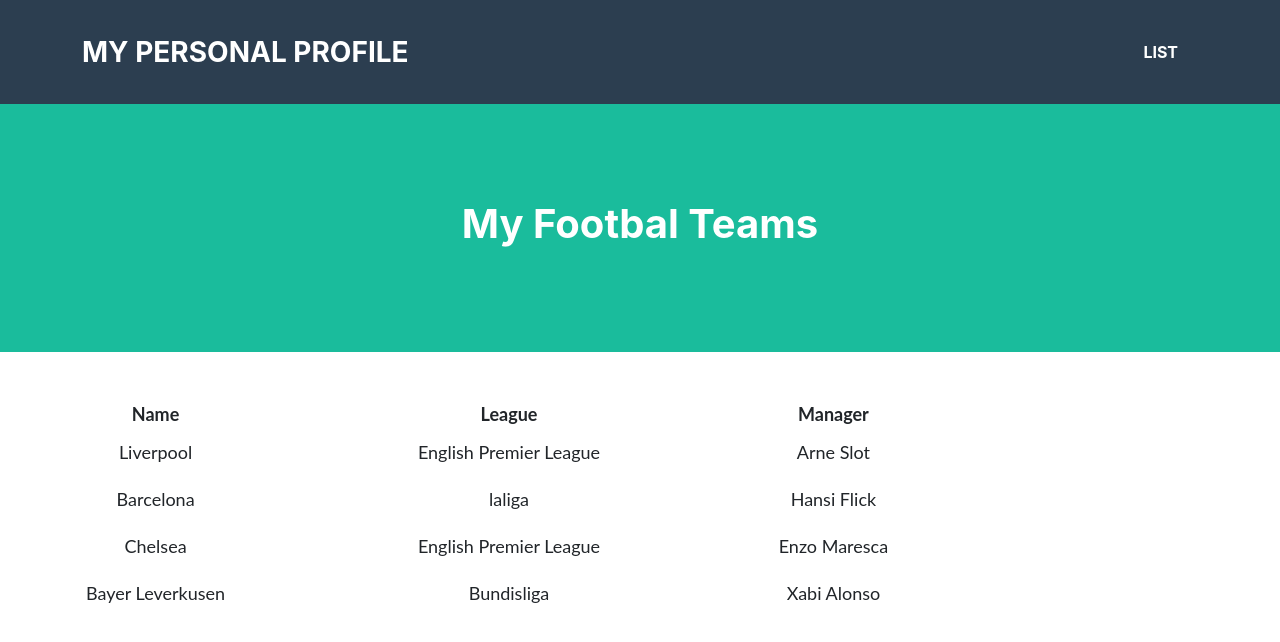
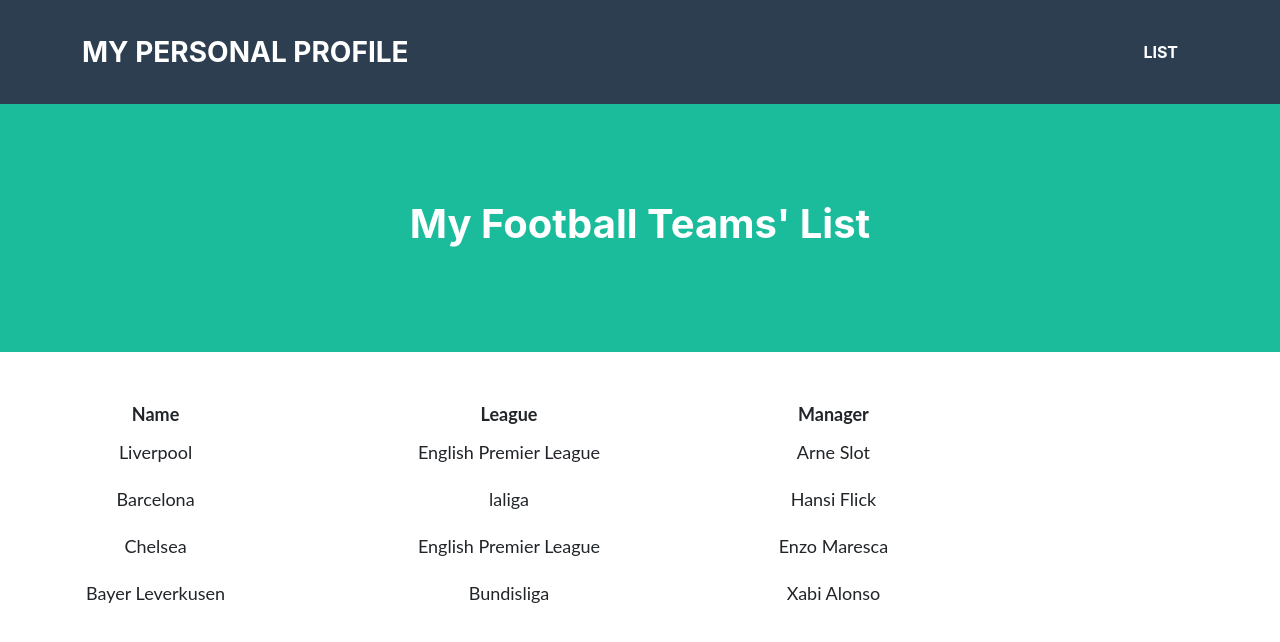
Before and after one commit to delvin-afk/delvin-afk.github.io, a plain HTML site: page list.html in a window 1280 px wide. Drawn offline with Linux system fonts and the light colour scheme.

Commit message:
"Updates"

```diff
--- a/list.html
+++ b/list.html
@@ -20,7 +20,7 @@
         </nav>
         <!--This code creates the middle section of the webpage-->
         <header class="masthead bg-primary text-white text-center">
-            <h1>My Footbal Teams</h1>
+            <h1>My Football Teams' List</h1>
         </header>
         <!--Here is where the table will be loaded in.  The actual table will be loaded in JavaScript.-->
         <section class="mt-5 text-center">
```
Also changed, not shown: index.html (+1 -0 lines).
